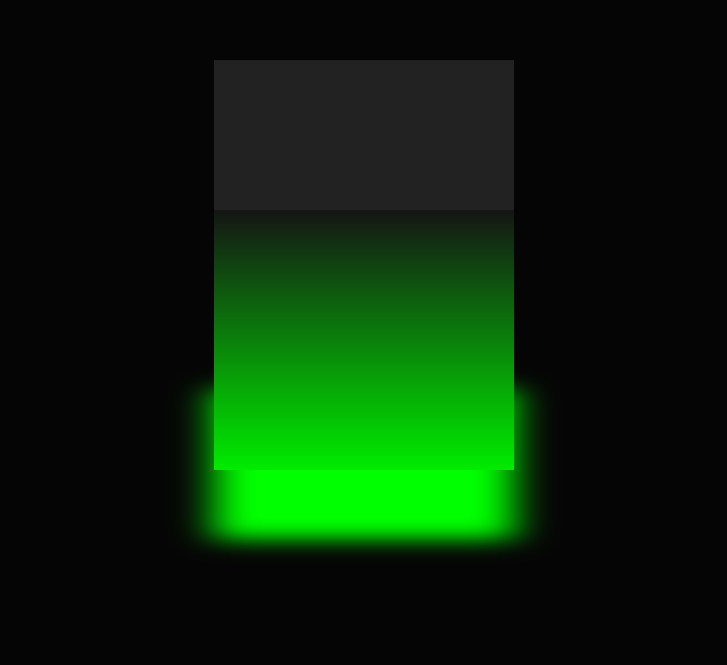
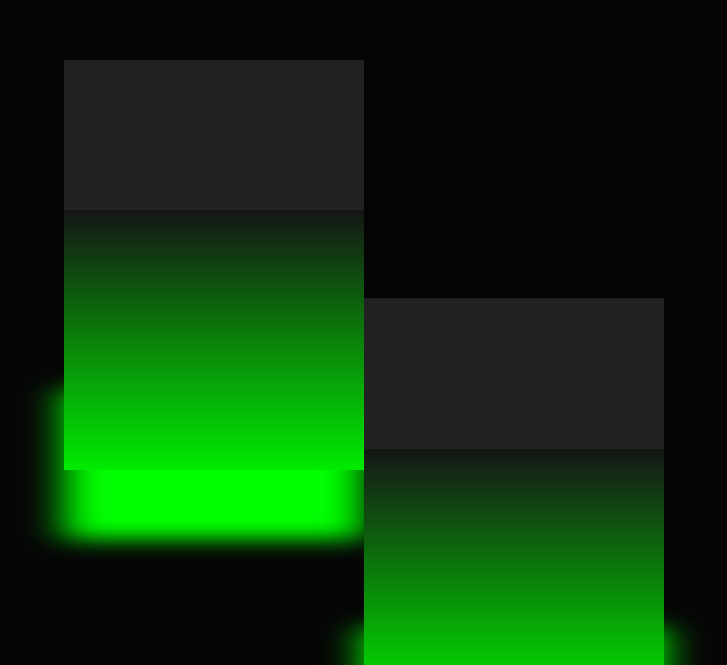
Before and after one commit to hoeferg/glowingclub, a plain HTML site: page index.html in a window 1280 px wide. Shown: the part 135-800 px from the top of the page, without its empty margins (276-1003 px from the left). Drawn offline with Linux system fonts and the light colour scheme.

Commit message:
added second square

```diff
--- a/index.html
+++ b/index.html
@@ -19,5 +19,16 @@
             <span style="--i:3;"></span>
         </div>
     </div>
+
+    <div class="cube2">
+        <div class="top2"></div>
+        <div>
+            <span style="--i:0;">
+            </span>
+            <span style="--i:1;"></span>
+            <span style="--i:2;"></span>
+            <span style="--i:3;"></span>
+        </div>
+    </div>
 </body>
 </html>
--- a/style.css
+++ b/style.css
@@ -25,11 +25,11 @@ body {
 {
     0%
     {
-        transform: rotateX(-30deg) rotateY(0deg);
+        transform: rotateX(-30deg) rotateY(360deg);
     }
     100%
     {
-        transform: rotateX(-30deg) rotateY(360deg);
+        transform: rotateX(-30deg) rotateY(0deg);
     }
 
 }
@@ -77,3 +77,72 @@ body {
     0 0 400px rgba(0, 225, 0, 0.8),
     0 0 500px rgba(0, 225, 0, 0.1),
 }
+
+/*Cube 2 */
+.cube2 {
+    position: relative;
+    width: 300px;
+    height: 300px;
+    transform-style: preserve-3d;
+    transform: rotateX(-30deg);
+    animation: animate 4s linear infinite;
+}
+
+@keyframes animate
+{
+    0%
+    {
+        transform: rotateX(-30deg) rotateY(360deg);
+    }
+    100%
+    {
+        transform: rotateX(-30deg) rotateY(0deg);
+    }
+
+}
+
+.cube2 div {
+    position: absolute;
+    top: 0;
+    left: 0;
+    width: 100%;
+    height: 100%;
+    transform-style: preserve-3d;
+    margin-top: 275px;
+    margin-right: 800px;
+}
+
+.cube2 div span {
+    position: absolute;
+    top: 0;
+    left: 0;
+    width: 100%;
+    height: 100%;
+    background: linear-gradient(#151515, #00ec00);
+    transform: rotateY(calc(90deg*var(--i))) translateZ(150px);
+}
+
+.top2 {
+    position: absolute;
+    left: 0;
+    width: 300px;
+    height: 300px;
+    background: #222;
+    transform: rotateX(90deg) translateZ(150px);
+}
+
+.top2::before {
+    content:"";
+    position: absolute;
+    left: 0;
+    width: 300px;
+    height: 300px;
+    background: #0f0;
+    transform: translateZ(-380px);
+    filter: blur(20px);
+    box-shadow: 0 0 120px rgba(0, 225, 0, 0.2),
+    0 0 200px rgba(0, 225, 0, 0.4),
+    0 0 300px rgba(0, 225, 0, 0.6),
+    0 0 400px rgba(0, 225, 0, 0.8),
+    0 0 500px rgba(0, 225, 0, 0.1),
+}
```
